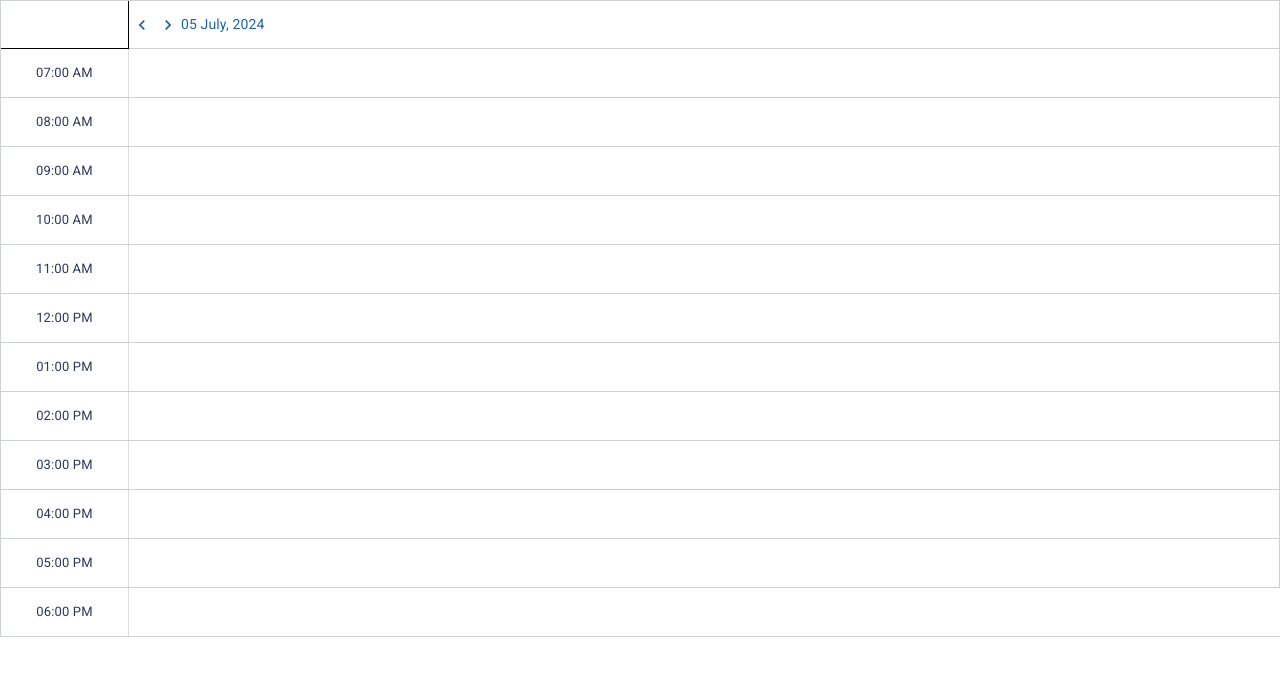
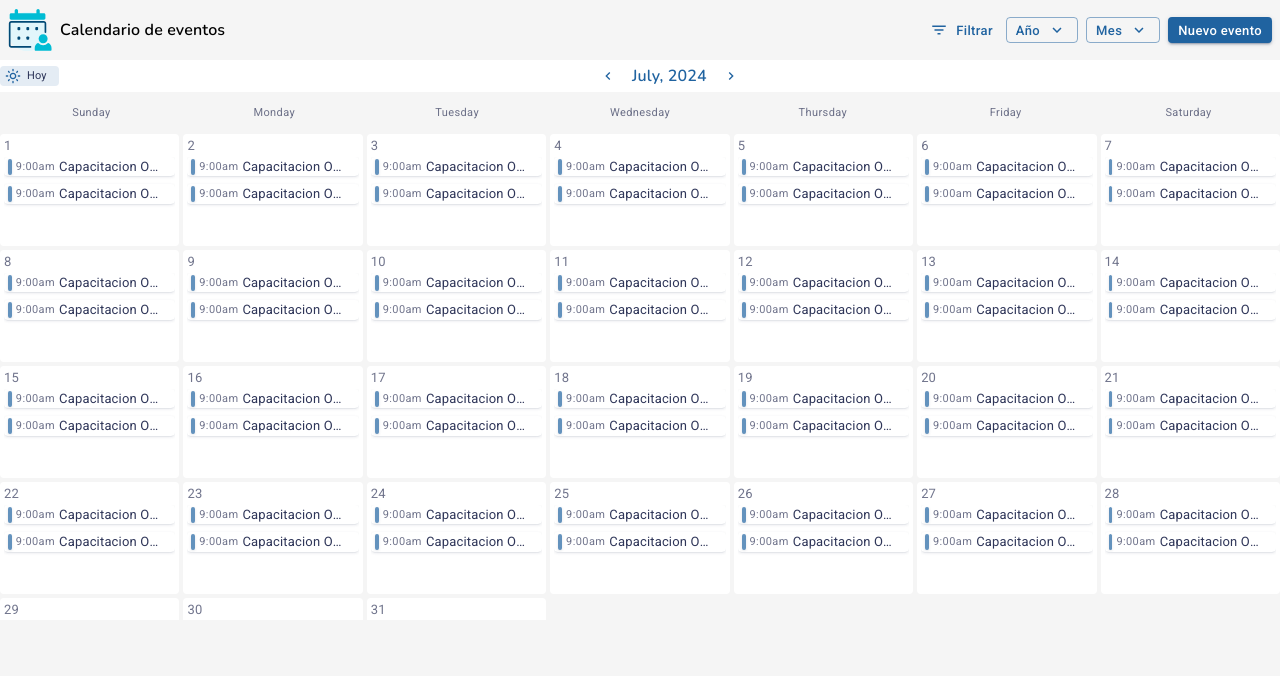
Before and after one commit to ronalsscc/sinco-design-react, a React (Vite) app: page / in a window 1280 px wide. Shown: the top 676 px of the page. Built offline with nearby package versions, Linux system fonts and the light colour scheme.

Commit message:
Se crea dialogo de lista de eventos activos, se ajustan estilos en contenedor de dia, cuando existe varios eventos

```diff
--- a/package.json
+++ b/package.json
@@ -22,7 +22,8 @@
     "moment": "^2.30.1",
     "react": "^18.2.0",
     "react-dom": "^18.2.0",
-    "react-moment": "^1.1.3"
+    "react-moment": "^1.1.3",
+    "react-router-dom": "^6.25.1"
   },
   "devDependencies": {
     "@types/react": "^18.2.66",
--- a/src/componentes/calendario/Calendario.tsx
+++ b/src/componentes/calendario/Calendario.tsx
@@ -1,15 +1,16 @@
 import 'moment/min/moment-with-locales';
 import React, { useCallback, useState } from 'react';
-import moment, { Moment } from 'moment/';
-import { SincoTheme } from '../../Theme';
 import { Formulario } from './eventos/Formulario';
-import { CambioFechaProps, Evento, EventoActivoProps, EventosActivos } from '..';
+import CalendarICon from '../../assets/icons/svgs/Calendario.svg';
+import { CambioFechaProps, Evento, EventosActivos } from '..';
 import { Box, Button, Chip, Stack, Typography, Menu, MenuItem, IconButton } from "@mui/material";
 import { LightModeOutlined, NavigateNext, KeyboardArrowDownOutlined, FilterList, NavigateBefore } from '@mui/icons-material';
+import moment, { Moment } from 'moment/';
+import { Link } from 'react-router-dom';
 moment.locale('es');
-import CalendarICon from '../../assets/icons/svgs/Calendario.svg';
 
 const ControlFecha: React.FC<CambioFechaProps> = ({ fechaActual, cambiarFechaActual }) => {
+
     const mesAnterior = useCallback(() => {
         if (cambiarFechaActual) cambiarFechaActual(moment(fechaActual).subtract(1, 'months'));
     }, [fechaActual, cambiarFechaActual]);
@@ -20,10 +21,10 @@ const ControlFecha: React.FC<CambioFechaProps> = ({ fechaActual, cambiarFechaAct
 
     return (
         <Stack flex={1} flexDirection='row' alignItems='center' justifyContent='space-between' sx={{
-            backgroundColor: SincoTheme.palette.background.paper
+            backgroundColor: "background.paper"
         }}>
             <Chip sx={{
-                backgroundColor: SincoTheme.palette.primary[50]
+                backgroundColor: "primary.50"
             }} icon={<LightModeOutlined color='primary' fontSize='small' />} label="Hoy" />
 
             <Stack flexDirection='row' flex={1} gap={1} justifyContent='center' alignItems='center'>
@@ -70,7 +71,7 @@ const ContenedorDias: React.FC<CambioFechaProps> = ({ fechaActual }) => {
     const diasDeLaSemana = moment.weekdays();
 
     return (
-        <Box width='100%' height={"100%"} maxHeight={"512px"}
+        <Box width='100%' height={"100%"} maxHeight={"32rem"}
             boxSizing='border-box' justifyContent="center" gap={0.5} flexWrap='wrap' sx={{ backgroundColor: 'transparent' }}>
             <Stack display='grid' height={"5%"} gridTemplateColumns="repeat(7, 1fr)" py={1}>
                 {diasDeLaSemana.map((dia, index) => (
@@ -95,7 +96,8 @@ const ContenedorDias: React.FC<CambioFechaProps> = ({ fechaActual }) => {
                         backgroundColor: "background.paper",
                         ":hover, :focus, :active": {
                             backgroundColor: "primary.50",
-                        }
+                        },
+                        // overflow: "hidden"
                     }}
 
                         height="7rem"
@@ -110,12 +112,17 @@ const ContenedorDias: React.FC<CambioFechaProps> = ({ fechaActual }) => {
                         gap={.5}
                         onClick={controlDiaEvento}
                     >
-                        <Stack width="100%" justifyContent='center' alignItems={"flex-start"}>
+                        <Stack width="100%" justifyContent='center' alignItems="flex-start">
                             <Typography variant="body2" color='textSecondary'>{dia.date()}</Typography>
                         </Stack>
-                        <Stack height="100%" width="100%" gap={1}   >
+                        <Stack height="100%" width="100%" gap={1} sx={{overflowY: "auto"}}>
                             <Evento horaInicio='9:00am' horaFin="2:00pm" descripcion='Capacitacion Obligatoria' />
                             <Evento horaInicio="9:00am" horaFin="2:00pm" descripcion='Capacitacion Obligatoria' />
+                            {/* <Evento horaInicio='9:00am' horaFin="2:00pm" descripcion='Capacitacion Obligatoria' />
+                            <Evento horaInicio="9:00am" horaFin="2:00pm" descripcion='Capacitacion Obligatoria' />
+                            <Evento horaInicio='9:00am' horaFin="2:00pm" descripcion='Capacitacion Obligatoria' />
+                            <Evento horaInicio="9:00am" horaFin="2:00pm" descripcion='Capacitacion Obligatoria' /> */}
+
                         </Stack>
 
                     </Box>
@@ -172,23 +179,22 @@ export const Calendario = () => {
             height={'100vh'}
             width='100%'
             sx={{
-                backgroundColor: SincoTheme.palette.background.default
+                backgroundColor: "background.default"
             }}
         >
             <Box display='flex' alignItems='center' justifyContent='space-between' p={1} gap={1}>
                 <Box display='flex' alignItems='center' justifyContent='center' gap={1}>
-                    <img src={CalendarICon} alt='icono_calendario.svg' style={{ width: '44px', height: '44px', objectFit: 'contain' }} />
-                    {/* <CalendarICon />  */}
+                    <img src={CalendarICon} alt='icono_calendario.svg' style={{ width: '2.75rem', height: '2.75rem', objectFit: 'contain' }} />
                     <Typography variant='h6'>
                         Calendario de eventos
                     </Typography>
                 </Box>
                 <Box display='flex' flexDirection='row' justifyContent="center" gap={1}>
-                    <Button startIcon={<FilterList />} size="small" color="primary" variant='text'> Filtrar </Button>
+                    <Button startIcon={<FilterList />} size="small" color="primary" variant='text' component={Link} to="/vistaDia"> Filtrar </Button>
                     <Button onClick={obtenerAñoAMostrar} endIcon={<KeyboardArrowDownOutlined />} size="small" color="primary" variant='outlined'>Año</Button>
                     <Menu
                         sx={{
-                            height: "350px",
+                            height: "21.875rem",
                             overflow: "auto",
 
                         }}
--- a/src/componentes/calendario/eventos/EventosActivos.tsx
+++ b/src/componentes/calendario/eventos/EventosActivos.tsx
@@ -1,62 +1,26 @@
-import { Typography } from "@mui/material"
+import { Chip, Divider, Stack, Typography } from "@mui/material"
 import { Drawer, EventoActivoProps } from "../.."
 import { ExpandMore } from "@mui/icons-material";
 import { Accordion, AccordionDetails, AccordionSummary } from '@mui/material';
+import { SincoTheme } from "../../../Theme";
 
 
 const listaEventos = [
     {
-        titulo: "Pago de Nómina - SINCO",
-        descripcion: "Pago nómina",
+        titulo: "Pago de Nómina - SINCO Evento de Pago nómina ",
+        descripcion: "Se determinan requerimiento para evento de Pago nómina",
         fecha: "09/10/2024",
         horaInicio: "08:00 am",
-        horaFin: "09:00 pm"
+        horaFin: "09:00 pm",
+        asistentes: ["María Paula García Romero", "Diana Álvarez Cárdenas", "Camila María Torres Alvarado"]
     },
     {
-        titulo: "Pago de Nómina - SINCO",
-        descripcion: "Pago nómina",
-        fecha: "09/10/2024",
+        titulo: "Capacitacion obligatoria",
+        descripcion: "Capacitacion de empleados para un uso correcto del Desing system ",
+        fecha: "22/09/2024",
         horaInicio: "08:00 am",
-        horaFin: "09:00 pm"
-    },
-    {
-        titulo: "Pago de Nómina - SINCO",
-        descripcion: "Pago nómina",
-        fecha: "09/10/2024",
-        horaInicio: "08:00 am",
-        horaFin: "09:00 pm"
-    },
-    {
-        titulo: "Pago de Nómina - SINCO",
-        descripcion: "Pago nómina",
-        fecha: "09/10/2024",
-        horaInicio: "09:00 am",
-        horaFin: "2:00 pm"
-
-    },
-    {
-        titulo: "Pago de Nómina - SINCO",
-        descripcion: "Pago nómina",
-        fecha: "09/10/2024",
-        horaInicio: "10:00 am",
-        horaFin: "11:30 am"
-
-    },
-    {
-        titulo: "Pago de Nómina - SINCO",
-        descripcion: "Pago nómina",
-        fecha: "09/10/2024",
-        horaInicio: "10:00 am",
-        horaFin: "11:30 am"
-
-    },
-    {
-        titulo: "Pago de Nómina - SINCO",
-        descripcion: "Pago nómina",
-        fecha: "09/10/2024",
-        horaInicio: "10:00 am",
-        horaFin: "11:30 am"
-
+        horaFin: "09:00 pm",
+        asistentes: ["María Paula García Romero", "Diana Álvarez Cárdenas", "Camila María Torres Alvarado"]
     },
 ];
 
@@ -67,7 +31,7 @@ export const EventosActivos: React.FC<EventoActivoProps> = ({ abrir, controlDial
             open={abrir}
             anchorActions='flex-end'
             anchor='right'
-            width='420px'
+            width='26.25rem'
             backgroundColor="background.paper"
             showActions={true}
             onClose={controlDialogo}
@@ -76,8 +40,14 @@ export const EventosActivos: React.FC<EventoActivoProps> = ({ abrir, controlDial
             }}
         >
             {listaEventos.map((evento, index) => (
-                <Accordion key={index} defaultExpanded>
+                <Accordion key={index} elevation={0}
+
+                >
                     <AccordionSummary
+                        sx={{
+                            borderRadius: 0,
+                            borderBottom: `0.063rem solid ${SincoTheme.palette.grey[300]}`
+                        }}
                         expandIcon={<ExpandMore />}
                     >
                         <Typography variant="subtitle2" color="text.primary">
@@ -86,13 +56,39 @@ export const EventosActivos: React.FC<EventoActivoProps> = ({ abrir, controlDial
 
                     </AccordionSummary>
                     <AccordionDetails>
-                        <Typography variant="subtitle2" color="text.secondary">
-                            {evento.descripcion} | {evento.fecha} | {evento.horaInicio} - {evento.horaFin}
-                        </Typography>
+                        <Stack gap={1}>
+                            <Typography variant="subtitle2" color="text.secondary" display="flex" alignItems="center" gap={1}>
+                                Fecha:
+                                <Typography variant="subtitle2" color="text.secondary">
+                                    {evento.fecha} | Desde, {evento.horaInicio} - {evento.horaFin}
+                                </Typography>
+                            </Typography>
+
+                            <Typography variant="subtitle2" color="text.secondary">
+                                {evento.descripcion}
+                            </Typography>
+
+                            <Stack alignItems="flex-start" gap={1} >
+                                <Typography variant="subtitle2" color="text.secondary" display="flex" alignItems="center" justifyContent="flex-start" flexDirection="column">
+                                    Asistentes :
+                                </Typography>
+                                <Stack gap={1} flexDirection="row" flexWrap="wrap" >
+                                    {evento.asistentes.length > 0 ? (
+                                        evento.asistentes.map((asistente, index) => (
+                                            <Chip key={index} label={asistente} sx={{
+                                                backgroundColor: (theme) => theme.palette.primary[50]
+                                                // color: "white"
+                                            }} />
+                                        ))
+                                    ) : (
+                                        <Typography key={index} variant="body2">No hay asistentes para este evento</Typography>
+                                    )}
+                                </Stack>
+                            </Stack>
+                        </Stack>
                     </AccordionDetails>
                 </Accordion>
             ))}
-
         </Drawer>
     )
 }
--- a/src/componentes/calendario/eventos/evento.tsx
+++ b/src/componentes/calendario/eventos/evento.tsx
@@ -30,10 +30,10 @@ export const Evento: React.FC<EventoProps> = ({ horaInicio, horaFin, descripcion
                     <Card sx={{ backgroundColor: tipoEvento ? tipoEvento[300] : (theme) => theme.palette.primary[300], width: 4 }} />
 
                     <Stack direction="row" gap={.5} sx={{ width: '100%' }}>
-                        <Typography variant='caption' color={"text.secondary"}>
+                        <Typography variant='caption' color="text.secondary">
                             {horaInicio}
                         </Typography>
-                        <Stack alignItems={"center"} maxWidth={"7.5rem"} justifyContent={"center"} >
+                        <Stack alignItems="center" maxWidth="6.5rem" justifyContent="center" >
                             <Typography variant='body2' color="text.primary"
                                 sx={{
                                     overflow: 'hidden',
--- a/src/componentes/calendario/eventos/index.ts
+++ b/src/componentes/calendario/eventos/index.ts
@@ -1,3 +1,4 @@
+export * from  './Evento';
+// export * from './NuevoEvento';
 export * from './Formulario';
-export * from  './Evento';
 export * from './EventosActivos';
--- a/src/componentes/calendario/index.ts
+++ b/src/componentes/calendario/index.ts
@@ -1,3 +1,3 @@
 export * from './Calendario';
-export * from './VistaDia';
+export * from './vistas';
 export * from './eventos';
--- a/src/componentes/calendario/VistaDia.tsx
+++ b/src/componentes/calendario/vistas/Dia.tsx
@@ -1,9 +1,9 @@
 import React, { useCallback, useState } from "react";
 import moment, { Moment } from "moment";
-import { Button, IconButton, Stack, Typography } from "@mui/material";
-import { SincoTheme } from "../../Theme";
+import { Button, Card, CardContent, IconButton, Stack, Typography } from "@mui/material";
+import { SincoTheme } from "../../../Theme";
 import { ChevronLeftOutlined, ChevronRightOutlined } from "@mui/icons-material";
-// import { NuevoEvento } from "./NuevoEvento";
+import { Formulario } from "..";
 
 interface Evento {
   nombreEvento: string;
@@ -11,14 +11,14 @@ interface Evento {
   fechaFinal: Moment | null;
 }
 
-export const VistaDia: React.FC = () => {
+export const VistaDias: React.FC = () => {
   const [fechaActual, setFechaActual] = useState(moment());
   const [eventos, setEventos] = useState<{ [key: string]: Evento }>({});
-  const [isDialogOpen, setIsDialogOpen] = useState(false);
+  const [isFormularioOpen, setIsFormularioOpen] = useState(false);
   const [selectedHour, setSelectedHour] = useState<string | null>(null);
 
-  const toggleDialog = () => {
-    setIsDialogOpen(!isDialogOpen);
+  const toggleFormulario = () => {
+    setIsFormularioOpen(!isFormularioOpen);
   };
 
   const handleSaveEvento = (nuevoEvento: Evento) => {
@@ -28,7 +28,7 @@ export const VistaDia: React.FC = () => {
         [selectedHour]: nuevoEvento,
       }));
     }
-    toggleDialog();
+    toggleFormulario();
   };
 
   const obtenerHoraFormato = useCallback((hora: string): string => {
@@ -58,7 +58,7 @@ export const VistaDia: React.FC = () => {
 
   const handleButtonClick = (hora: string) => {
     setSelectedHour(hora);
-    toggleDialog();
+    toggleFormulario();
   };
 
   return (
@@ -77,13 +77,13 @@ export const VistaDia: React.FC = () => {
         <span
           style={{
             borderStyle: "solid",
-            borderColor: "grey.300",
+            borderColor: SincoTheme.palette.grey[400],
             borderWidth: "0 1px 1px 0",
           }}
         ></span>
         <Stack
           flexDirection={"row"}
-          alignItems={"center"}
+          alignItems="center"
           sx={{
             border: `solid 1px ${SincoTheme.palette.grey[400]}`,
             borderWidth: "0 1px 1px 0",
@@ -105,40 +105,48 @@ export const VistaDia: React.FC = () => {
           <Stack
             flexDirection="row"
             key={index}
-            height={"3rem"}
+            height="3rem"
             display="grid"
-            alignItems={"center"}
-            gridTemplateColumns={"10% repeat(1, 1fr)"}
+            alignItems="center"
+            gridTemplateColumns="10% repeat(1, 1fr)"
             sx={{
               "&:last-of-type": {
                 borderWidth: "0 0 1px 1px",
               },
               borderStyle: "solid",
-              borderColor: SincoTheme.palette.grey[400],
+              borderColor: "grey.400",
               borderWidth: "0 1px 1px 1px",
             }}
           >
             <Stack
               height={"3rem"}
-              justifyContent={"center"}
-              borderRight={"solid 1px #DCDEE0"}
+              justifyContent="center"
+              borderRight="solid 1px #DCDEE0"
             >
               <Typography variant="body2" align="center" color={"text.primary"}>
                 {obtenerHoraFormato(hora)}
               </Typography>
             </Stack>
             <Stack>
-              <Button
-                variant="text"
+              <Card
+                // variant="text"
                 sx={{ height: 48 }}
                 onClick={() => handleButtonClick(hora)}
               >
-                {eventos[hora] && eventos[hora].nombreEvento}
-              </Button>
+                <CardContent>
+                  {eventos[hora] && eventos[hora].nombreEvento}
+                </CardContent>
+              </Card>
             </Stack>
           </Stack>
         ))}
       </Stack>
+
+      <Formulario
+        open={isFormularioOpen}
+        toggleDialog={toggleFormulario}
+      // onSave={handleSaveEvento}
+      />
     </Stack>
   );
 };
--- /dev/null
+++ b/src/componentes/calendario/vistas/VistaDia.tsx
@@ -0,0 +1,32 @@
+import { Stack, Typography, Divider } from "@mui/material";
+import { useMemo } from "react";
+import moment from "moment";
+
+export const VistaDia = () => {
+    const timeIntervals = useMemo(() => {
+        const horaInicio = moment().startOf('day').hour(8);
+        const horaFin = moment().startOf('day').hour(18);
+        const hours = [];
+
+        let currentHour = horaInicio.clone();
+        while (currentHour <= horaFin) {
+            hours.push(currentHour.format('H'));
+            currentHour.add(1, 'hour');
+        }
+        return hours;
+    }, []);
+
+    return (
+        <Stack width="100%" height="100%" bgcolor="background.paper" p={1} spacing={1}>
+            {timeIntervals.map((hour) => (
+                <Stack key={hour} direction="row" spacing={1} alignItems="center">
+                    <Typography variant="body2" color="textSecondary" width={60}>
+                        {hour}:00
+                    </Typography>
+                    <Divider orientation="vertical" flexItem />
+                    <Stack flex={1} bgcolor="background.default" height={60} borderRadius={1} />
+                </Stack>
+            ))}
+        </Stack>
+    );
+};
--- /dev/null
+++ b/src/componentes/calendario/vistas/index.ts
@@ -0,0 +1 @@
+export * from './VistaDia';
--- a/src/componentes/drawer/Drawer.tsx
+++ b/src/componentes/drawer/Drawer.tsx
@@ -8,8 +8,8 @@ const borderStyles: Record<
   DrawerPosition,
   { borderTopRightRadius?: string; borderTopLeftRadius?: string }
 > = {
-  left: { borderTopRightRadius: "4px" },
-  right: { borderTopLeftRadius: "4px" },
+  left: { borderTopRightRadius: "0.25rem" },
+  right: { borderTopLeftRadius: "0.25rem" },
 };
 
 export interface DrawerComponentProperties {
--- a/src/main.tsx
+++ b/src/main.tsx
@@ -3,14 +3,18 @@ import ReactDOM from 'react-dom/client'
 
 import { ThemeProvider } from '@mui/material'
 import { SincoTheme } from './Theme'
-import { Calendario } from '.'
+import { Calendario, VistaDia } from '.'
 import "./main.css";
-import { VistaDia } from './componentes/calendario/VistaDia'
+import { BrowserRouter as Router, Route, Routes } from 'react-router-dom';
 ReactDOM.createRoot(document.getElementById('root')!).render(
   <ThemeProvider theme={SincoTheme}>
     <React.StrictMode>
-      {/* <Calendario /> */}
-      <VistaDia />
+      <Router>
+        <Routes>
+          <Route path="/" element={<Calendario />} />
+          <Route path="/vistaDia" element={<VistaDia />} />
+        </Routes>
+      </Router>
     </React.StrictMode>
   </ThemeProvider>
 )
```
Also changed, not shown: src/componentes/calendario/eventos/Formulario.tsx (+6 -10 lines), 1 other file (tests, documents, lock files or other folders).
